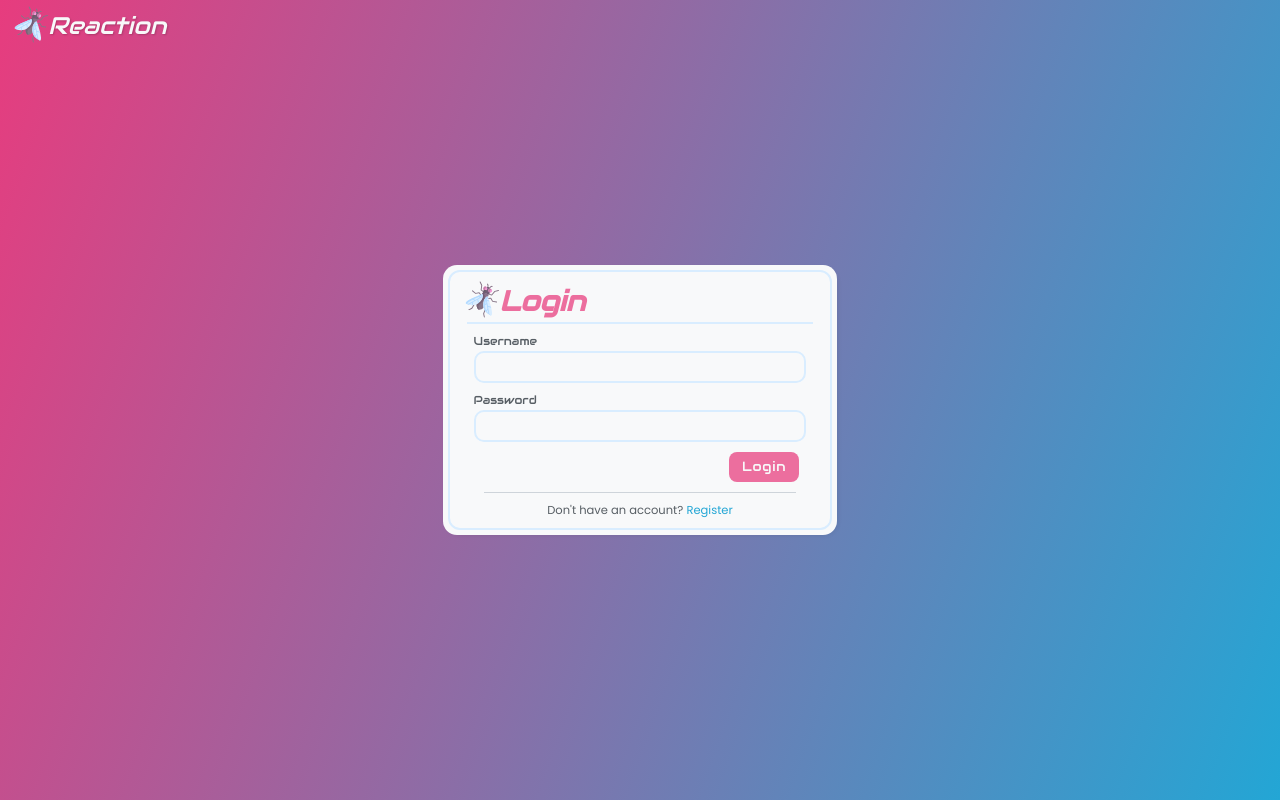
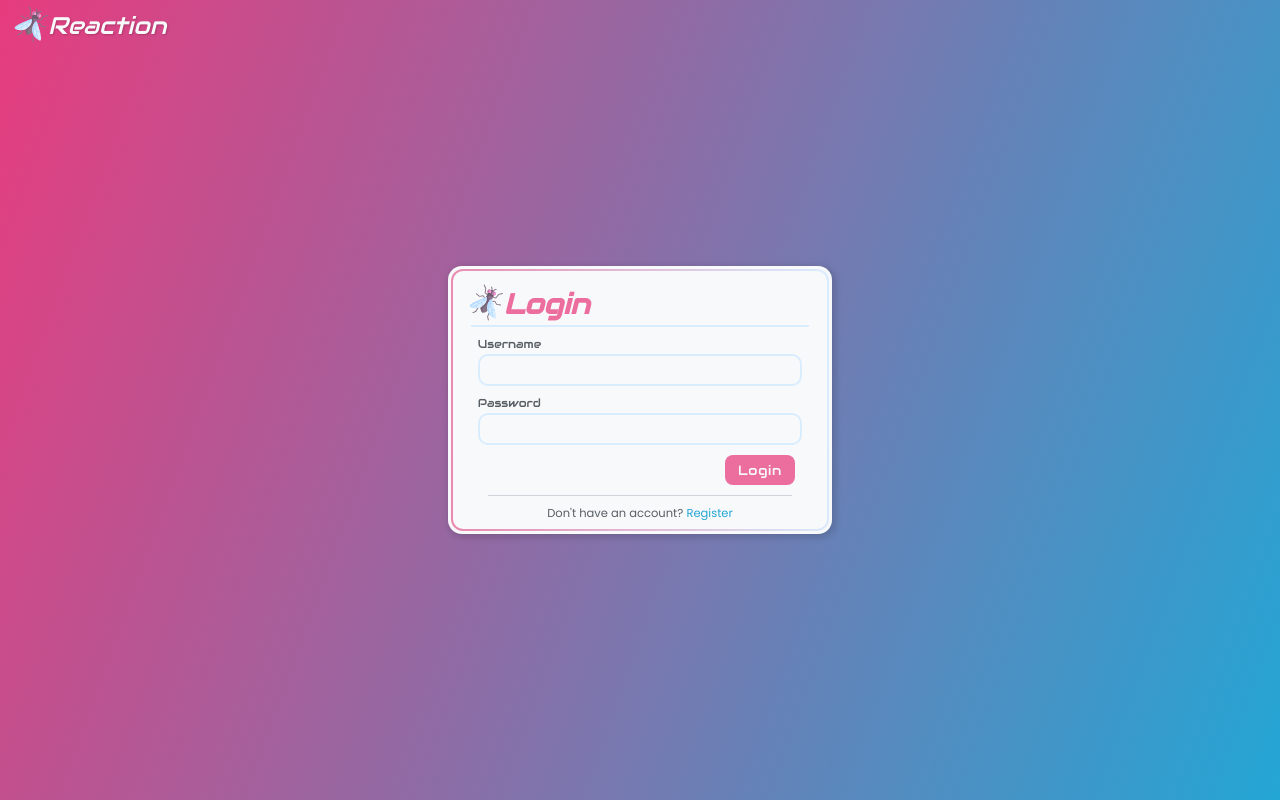
Before and after one commit to michaelgreenl/reaction-client, a Vue app: page /login in a window 1280 px wide. Built offline with nearby package versions, Linux system fonts and the light colour scheme; no server answers.

Commit message:
feat: edited psuedo-border's class to have a linear-gradient border

```diff
--- a/src/App.vue
+++ b/src/App.vue
@@ -59,27 +59,34 @@ body,
 }
 
 .psuedo-border {
+    position: relative;
+    z-index: 2;
+    background: $color-bg-secondary;
+    border-radius: $border-radius-lg;
+    box-shadow: $box-shadow;
+    border: solid 1px transparent;
+
     &::before {
         content: '';
         position: absolute;
         z-index: 1;
-        top: 0;
-        right: 0;
-        bottom: 0;
-        left: 0;
+        top: 2px;
+        right: 2px;
+        bottom: 2px;
+        left: 2px;
         border-radius: $border-radius-md;
-        border: solid 2px $color-primary-light;
+        background: $color-bg-primary-alt;
     }
 
     &::after {
         content: '';
         position: absolute;
-        z-index: 0;
-        top: -5px;
-        right: -5px;
-        bottom: -5px;
-        left: -5px;
-        border-radius: $border-radius-lg;
+        z-index: 1;
+        top: 4px;
+        right: 4px;
+        bottom: 4px;
+        left: 4px;
+        border-radius: $border-radius-sm;
         background: $color-bg-secondary;
     }
 }
--- a/src/assets/styles/_variables.scss
+++ b/src/assets/styles/_variables.scss
@@ -27,6 +27,7 @@ $secondary-font-stack: 'Poppins', helvetica, arial, sans-serif;
     --color-accent-dark: var(--color-gray5);
 
     --color-bg-primary: linear-gradient(110deg, #e73c7e, #23a6d5);
+    --color-bg-primary-alt: linear-gradient(87deg, #ea89ae, #d9edff);
     --color-bg-secondary: var(--color-gray1);
 
     --color-text-primary-light: var(--color-gray2);
@@ -58,6 +59,7 @@ $color-accent: var(--color-accent);
 $color-accent-light: var(--color-accent-light);
 
 $color-bg-primary: var(--color-bg-primary);
+$color-bg-primary-alt: var(--color-bg-primary-alt);
 $color-bg-secondary: var(--color-bg-secondary);
 
 $color-text-primary-light: var(--color-text-primary-light);
--- a/src/components/Settings.vue
+++ b/src/components/Settings.vue
@@ -52,7 +52,7 @@ const settingsTransition = {
 
 const settingsVariants = {
     initial: { opacity: 0, x: -200, height: '5em', width: '5em' },
-    open: { opacity: 1, x: 0, height: '180px', width: '20em' },
+    open: { opacity: 1, x: 0, height: '12.25em', width: '22em' },
     exit: { opacity: 0, x: -200, height: 0, width: 0 },
 };
 
@@ -208,6 +208,7 @@ defineExpose({ saveSettings, resetLocalSettings, settingsChanged, isLoading });
     margin-bottom: $size-4;
 
     .form-circle {
+        position: relative;
         display: flex;
         align-items: center;
         flex-direction: column-reverse;
@@ -223,14 +224,8 @@ defineExpose({ saveSettings, resetLocalSettings, settingsChanged, isLoading });
         }
 
         .form-container {
-            position: relative;
-            z-index: 2;
-            background: $color-bg-secondary;
             margin-bottom: $size-4;
-            border-radius: $border-radius-md;
-            box-shadow: $box-shadow;
-            border: solid 1px $color-gray3;
-            width: 20em;
+            width: 22em;
 
             .form-header {
                 position: relative;
@@ -238,7 +233,7 @@ defineExpose({ saveSettings, resetLocalSettings, settingsChanged, isLoading });
                 display: flex;
                 align-items: center;
                 justify-content: space-between;
-                margin: $size-3 $size-4 $size-2;
+                margin: $size-4 $size-6 $size-2;
                 opacity: 0;
                 transition: opacity 0.3s ease;
                 overflow: hidden;
@@ -274,9 +269,9 @@ defineExpose({ saveSettings, resetLocalSettings, settingsChanged, isLoading });
                 position: relative;
                 z-index: 2;
                 border: 0;
-                height: 2px;
+                height: 1px;
                 background-color: $color-primary-light;
-                margin: $size-2 $size-4;
+                margin: $size-2 $size-6;
             }
 
             .form-group {
@@ -286,7 +281,7 @@ defineExpose({ saveSettings, resetLocalSettings, settingsChanged, isLoading });
                 justify-content: space-between;
                 align-items: center;
                 padding: $size-1;
-                margin: 0 $size-5;
+                margin: 0 $size-6;
                 opacity: 0;
                 transition: opacity 0.3s ease;
 
--- a/src/views/LoginView.vue
+++ b/src/views/LoginView.vue
@@ -89,10 +89,7 @@ const handleLogin = async () => {
         display: flex;
         flex-direction: column;
         gap: $size-1;
-        padding: $size-4 $size-6 0;
-        background: $color-bg-secondary;
-        border-radius: $border-radius-md;
-        box-shadow: $box-shadow;
+        padding: $size-6 $size-7 0;
         width: 90%;
         max-width: 30em;
 
--- a/src/views/ProfileView.vue
+++ b/src/views/ProfileView.vue
@@ -403,11 +403,7 @@ function toggleDropdown() {
         @include flexCenterAll;
         gap: $size-1;
         flex-direction: column;
-        padding: $size-2 $size-3 $size-2;
-        background: $color-bg-secondary;
-        border-radius: $border-radius-md;
-        box-shadow: $box-shadow;
-        border: solid 1px $color-gray3;
+        padding: $size-3 $size-4;
         width: 19em;
 
         @include bp-custom-min(450) {
@@ -486,10 +482,7 @@ function toggleDropdown() {
             position: relative;
             @include flexCenterAll;
             flex-direction: column;
-            background: $color-bg-secondary;
-            border-radius: $border-radius-md;
-            box-shadow: $box-shadow;
-            padding: $size-2 $size-4;
+            padding: $size-4 $size-6;
             border: solid 1px $color-gray3;
             max-width: 19em;
 
@@ -625,7 +618,7 @@ function toggleDropdown() {
 
             .filters {
                 position: relative;
-                z-index: 1;
+                z-index: 2;
                 font-size: 0.7em;
                 display: flex;
                 align-items: center;
@@ -689,7 +682,7 @@ function toggleDropdown() {
 
             .table-wrapper {
                 position: relative;
-                z-index: 1;
+                z-index: 2;
                 padding: $size-1 $size-2;
                 max-width: 17em;
                 overflow-x: scroll;
@@ -780,7 +773,7 @@ function toggleDropdown() {
 
             .table-nav {
                 position: relative;
-                z-index: 1;
+                z-index: 2;
                 @include flexCenterAll;
                 padding-top: $size-1;
 
--- a/src/views/RegisterView.vue
+++ b/src/views/RegisterView.vue
@@ -141,10 +141,7 @@ const handleRegister = async () => {
         display: flex;
         flex-direction: column;
         gap: $size-1;
-        padding: $size-4 $size-6 0;
-        background: $color-bg-secondary;
-        border-radius: $border-radius-md;
-        box-shadow: $box-shadow;
+        padding: $size-6 $size-7 0;
         width: 90%;
         max-width: 30em;
 
```
